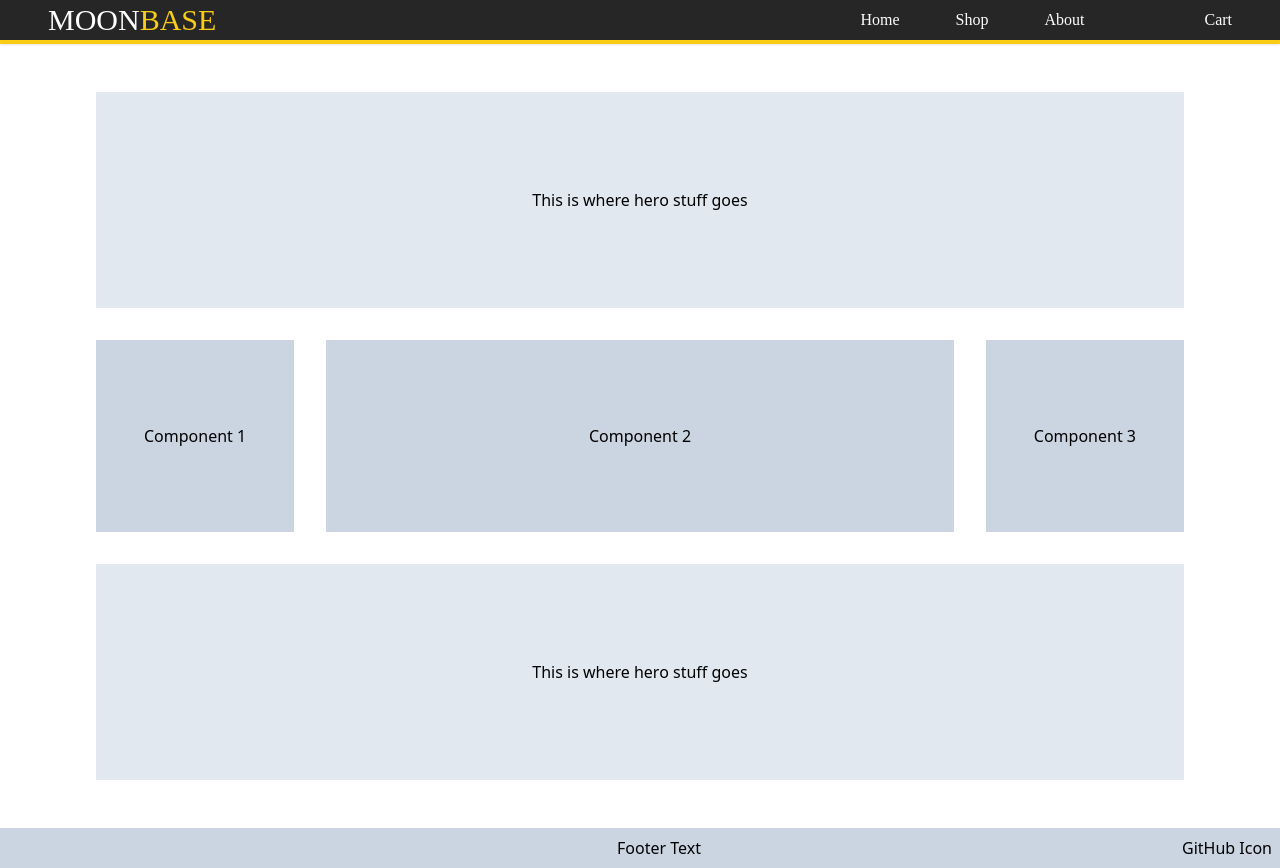
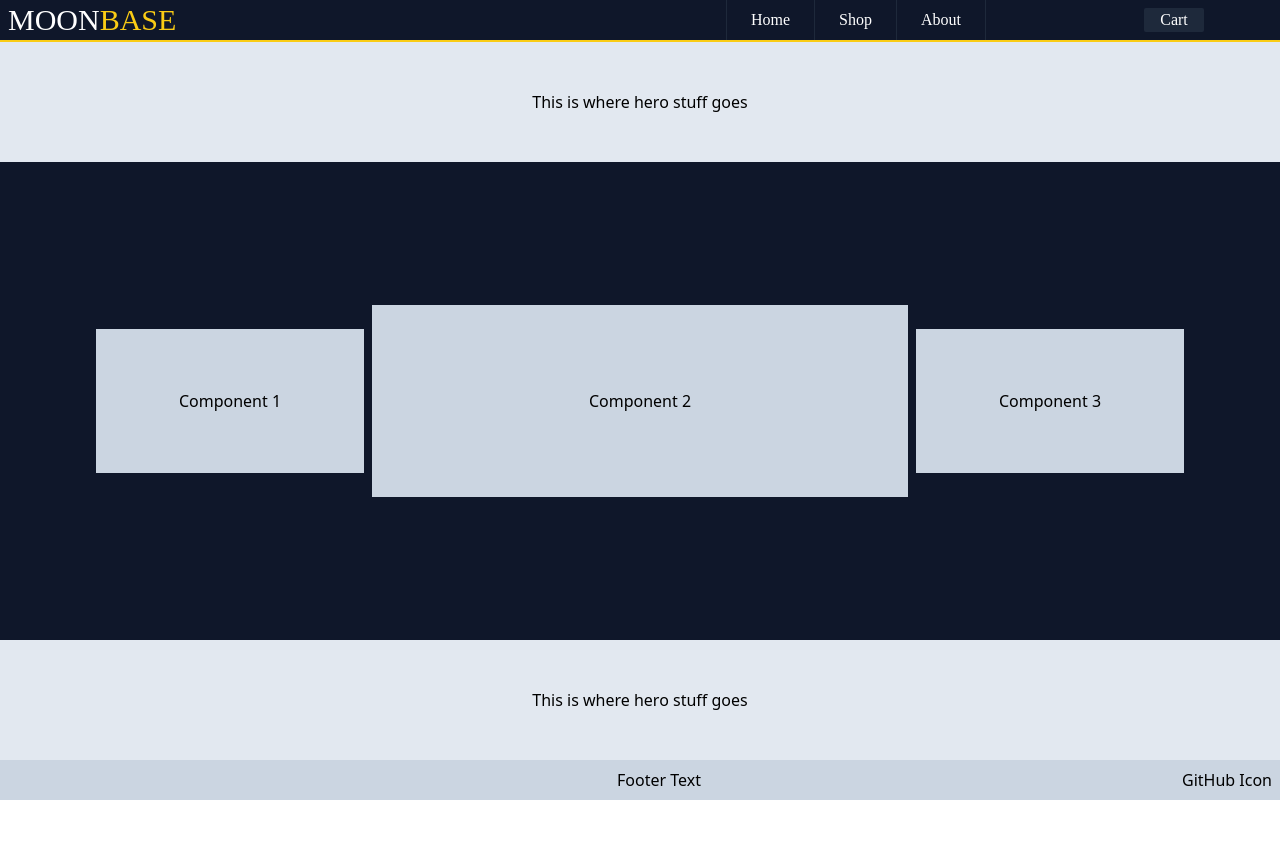
Before and after one commit to kmsedu/shopping-cart, a React (Create React App) app: page / in a window 1280 px wide. After the commit the page ends 800 px from the top, so only its background shows below. Built offline with nearby package versions, Linux system fonts and the light colour scheme; a web font is replaced by a local one.

Commit message:
Styling changes

```diff
--- a/src/data.ts
+++ b/src/data.ts
@@ -7,5 +7,12 @@ export default [
     imgSrc: './assets/ideapadslim15i.png',
     price: 697.00,
     inStock: true
+  },
+  {
+    id: nanoid(),
+    name: 'Macbook Air 13.6" M2 Chip Silver',
+    imgSrc: './assets/macbookair13.png',
+    price: 1707.00,
+    inStock: true
   }
 ]
--- a/src/layout/Footer.tsx
+++ b/src/layout/Footer.tsx
@@ -1,6 +1,6 @@
 export default function Footer (): JSX.Element {
   return (
-    <footer className='w-full bg-slate-300'>
+    <footer className='bg-slate-300'>
       <div className='flex justify-between py-2 px-2'>
         <span className='w-[8rem]' />
         <p>Footer Text</p>
--- a/src/layout/Navbar.tsx
+++ b/src/layout/Navbar.tsx
@@ -2,41 +2,43 @@ import { Link } from 'react-router-dom'
 
 export default function Navbar (): JSX.Element {
   return (
-    <nav className='flex justify-between items-center bg-neutral-800
-                  text-white px-12 border-b-yellow-400 border-b-4
-                    list-none font-nav gap-24 shadow-[0_0_3px_rgba(0,0,0,0.2)]'
+    <nav className='flex justify-between items-center
+                  text-white border-b-yellow-400 border-b-2
+                    list-none font-nav shadow-[0_0_3px_rgba(0,0,0,0.2)]'
     >
-      <h1 className='text-3xl font-display flex-1'>
+      <h1 className='text-3xl font-display flex-[3] ml-2'>
         MOON<span className='text-yellow-400'>BASE</span>
       </h1>
-      <div className='flex gap-2 flex-1 justify-end'>
+      <div className='flex flex-[2] justify-center'>
         <Link
           to='/'
           className='hover:text-yellow-400 transition-all
-          duration-150 hover:drop-shadow-[0_0_3px_rgba(255,225,0,0.25)]
-          py-2 px-6'
+          duration-150 py-2 px-6 border-r border-l border-slate-800'
         >
           Home
         </Link>
         <Link
           to='/shop'
-          className='hover:text-yellow-400 transition-all
-          duration-150 hover:drop-shadow-[0_0_3px_rgba(255,225,0,0.25)]
-          py-2 px-6'
+          className='hover:text-yellow-400 transition-color
+          duration-150 py-2 px-6 border-r border-slate-800'
         >
           Shop
         </Link>
         <Link
           to='/about'
           className='hover:text-yellow-400 transition-all
-          duration-150 hover:drop-shadow-[0_0_3px_rgba(255,225,0,0.25)]
-          py-2 px-6'
+          duration-150 py-2 px-6 border-r border-slate-800'
         >
           About
         </Link>
       </div>
-      <div>
-        <li>Cart</li>
+      <div className='flex flex-1 justify-center'>
+        <li
+          className='bg-slate-800
+          px-4 mx-2 rounded-sm'
+        >
+          Cart
+        </li>
       </div>
     </nav>
   )
--- a/src/layout/RouteSwitch.tsx
+++ b/src/layout/RouteSwitch.tsx
@@ -11,8 +11,6 @@ import data from '../data'
 export default function RouteSwitch (): JSX.Element {
   const [cartItems, setCartItems] = useState<CartItem[]>([])
 
-  console.log(cartItems)
-
   const addItemToCart = (id: string): void => {
     setCartItems((prevCartItems) => {
       const itemToAdd = data.find((dataItem) => dataItem.id === id)
@@ -25,7 +23,7 @@ export default function RouteSwitch (): JSX.Element {
 
   return (
     <BrowserRouter>
-      <main className='flex flex-col justify-between h-screen'>
+      <main className='flex flex-col justify-between h-screen bg-slate-900'>
         <Navbar />
         <Routes>
           <Route path='/' element={<Home />} />
--- a/src/routes/Home.tsx
+++ b/src/routes/Home.tsx
@@ -1,15 +1,15 @@
 export default function Home (): JSX.Element {
   return (
-    <main className='flex flex-col flex-1 my-12 justify-between gap-8'>
-      <div className='hero flex justify-center items-center py-24 bg-slate-200 mx-24'>
+    <main className='flex flex-col flex-1 justify-between'>
+      <div className='hero flex justify-center items-center py-12 bg-slate-200'>
         This is where hero stuff goes
       </div>
-      <section className='flex justify-between gap-8 items-center mx-24'>
-        <div className='bg-slate-300 p-12 flex items-center h-48'>Component 1</div>
-        <div className='bg-slate-300 p-12 flex flex-1 justify-center items-center h-48'>Component 2</div>
-        <div className='bg-slate-300 p-12 flex items-center h-48'>Component 3</div>
+      <section className='flex justify-between gap-2 items-center mx-24'>
+        <div className='bg-slate-300 flex justify-center items-center h-36 flex-1'>Component 1</div>
+        <div className='bg-slate-300 flex flex-[2] justify-center items-center h-48'>Component 2</div>
+        <div className='bg-slate-300 flex justify-center items-center h-36 flex-1'>Component 3</div>
       </section>
-      <div className='hero flex justify-center items-center py-24 bg-slate-200 mx-24'>
+      <div className='hero flex justify-center items-center py-12 bg-slate-200'>
         This is where hero stuff goes
       </div>
     </main>
```
